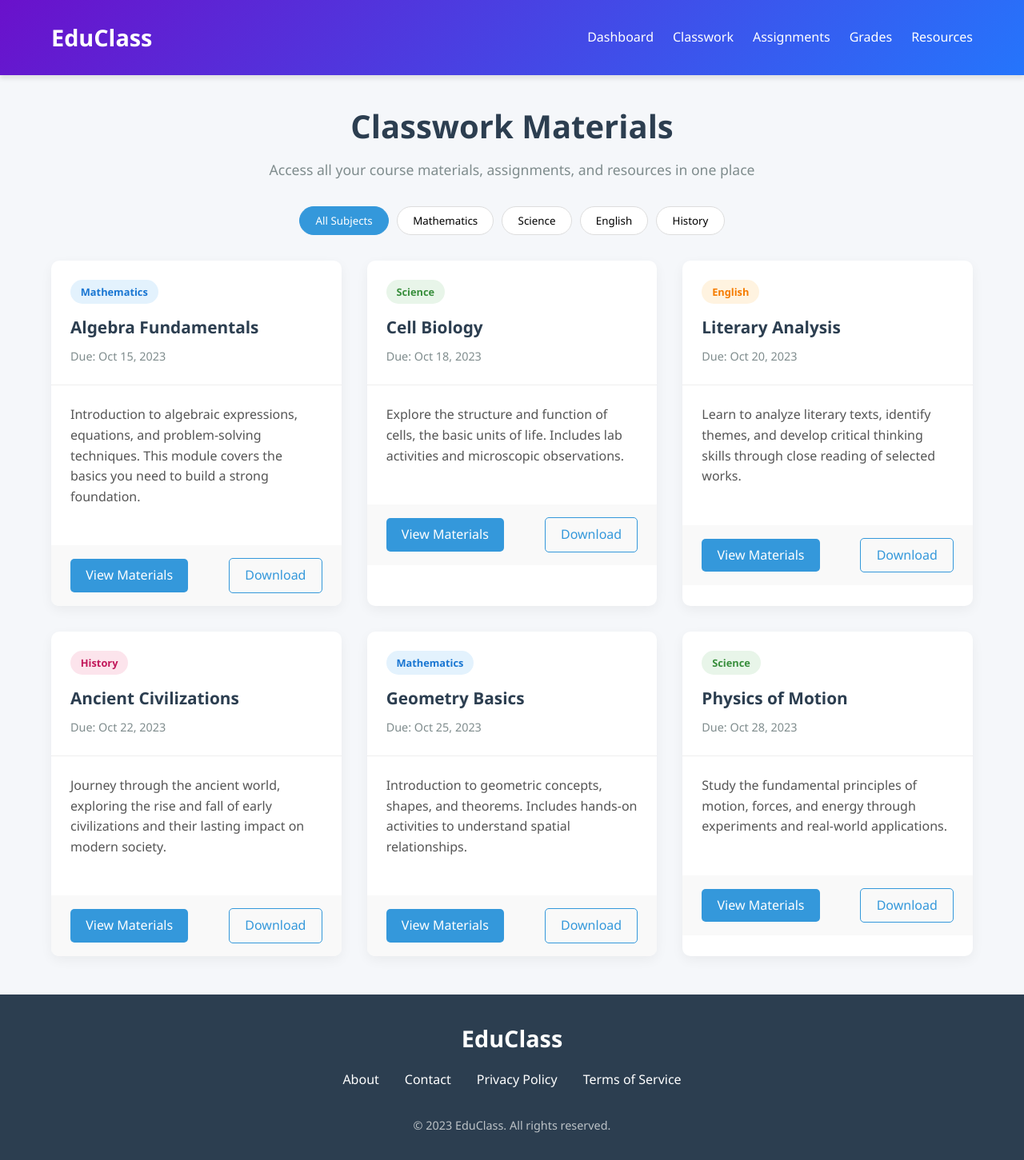
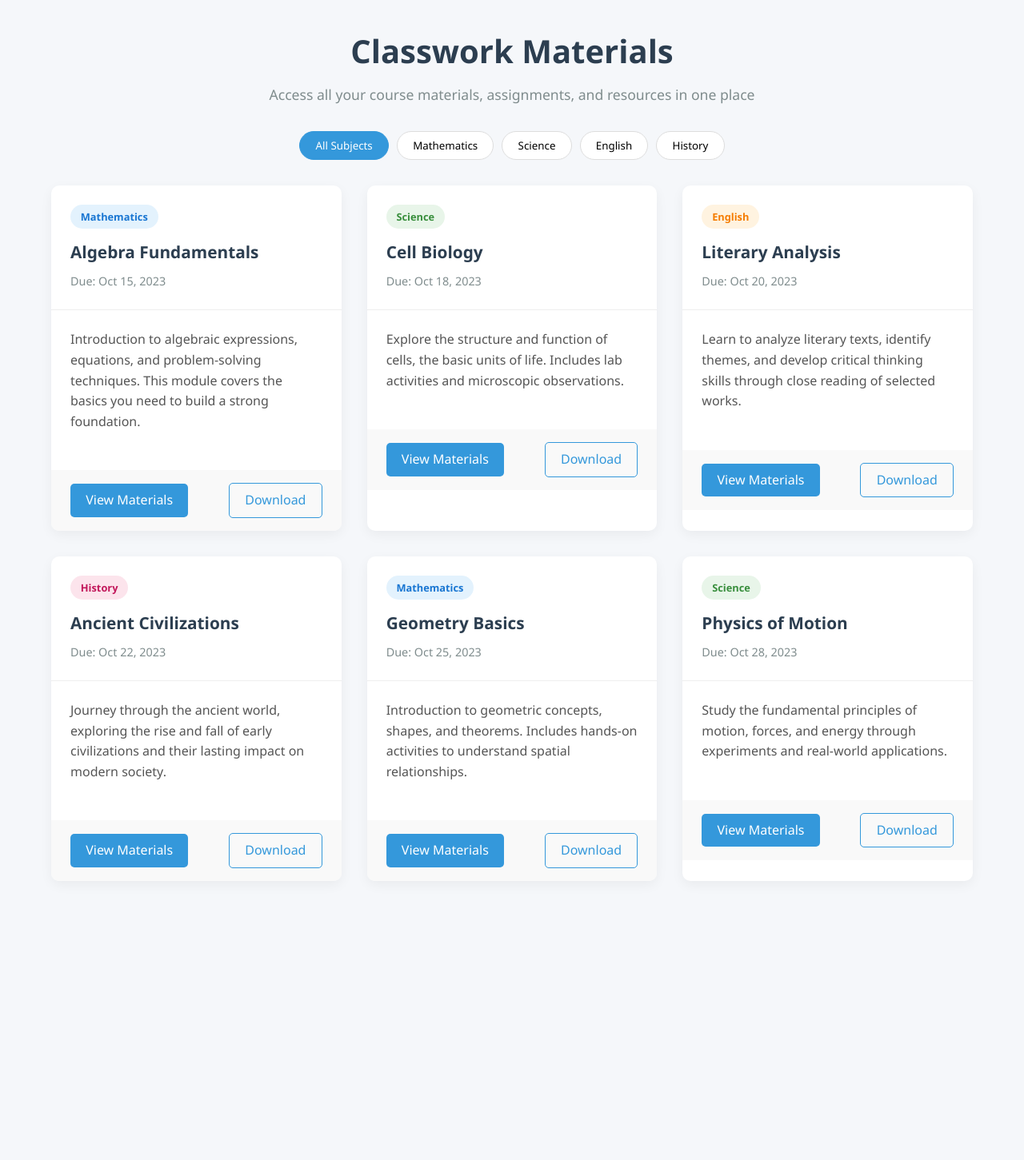
Before and after one commit to Maxbravins/Classwork, a plain HTML site: page cards.html in a window 1280 px wide. Shown: the whole page at 80% size. After the commit the page ends 1150 px from the top, so only its background shows below. Drawn offline with Linux system fonts and the light colour scheme.

Commit message:
updated cards.html

```diff
--- a/cards.html
+++ b/cards.html
@@ -7,22 +7,7 @@
     <title>Classwork | Course Materials</title>
 </head>
 <body>
-    <header>
-        <div class="container">
-            <div class="header-content">
-                <div class="logo">EduClass</div>
-                <nav>
-                    <ul>
-                        <li><a href="#">Dashboard</a></li>
-                        <li><a href="#" class="active">Classwork</a></li>
-                        <li><a href="#">Assignments</a></li>
-                        <li><a href="#">Grades</a></li>
-                        <li><a href="#">Resources</a></li>
-                    </ul>
-                </nav>
-            </div>
-        </div>
-    </header>
+
 
     <main class="container">
         <section class="page-title">
@@ -137,20 +122,7 @@
         </section>
     </main>
 
-    <footer>
-        <div class="container">
-            <div class="footer-content">
-                <div class="logo">EduClass</div>
-                <div class="footer-links">
-                    <a href="#">About</a>
-                    <a href="#">Contact</a>
-                    <a href="#">Privacy Policy</a>
-                    <a href="#">Terms of Service</a>
-                </div>
-                <p class="copyright">&copy; 2023 EduClass. All rights reserved.</p>
-            </div>
-        </div>
-    </footer>
+
 
     <script>
         // Filter functionality
```
